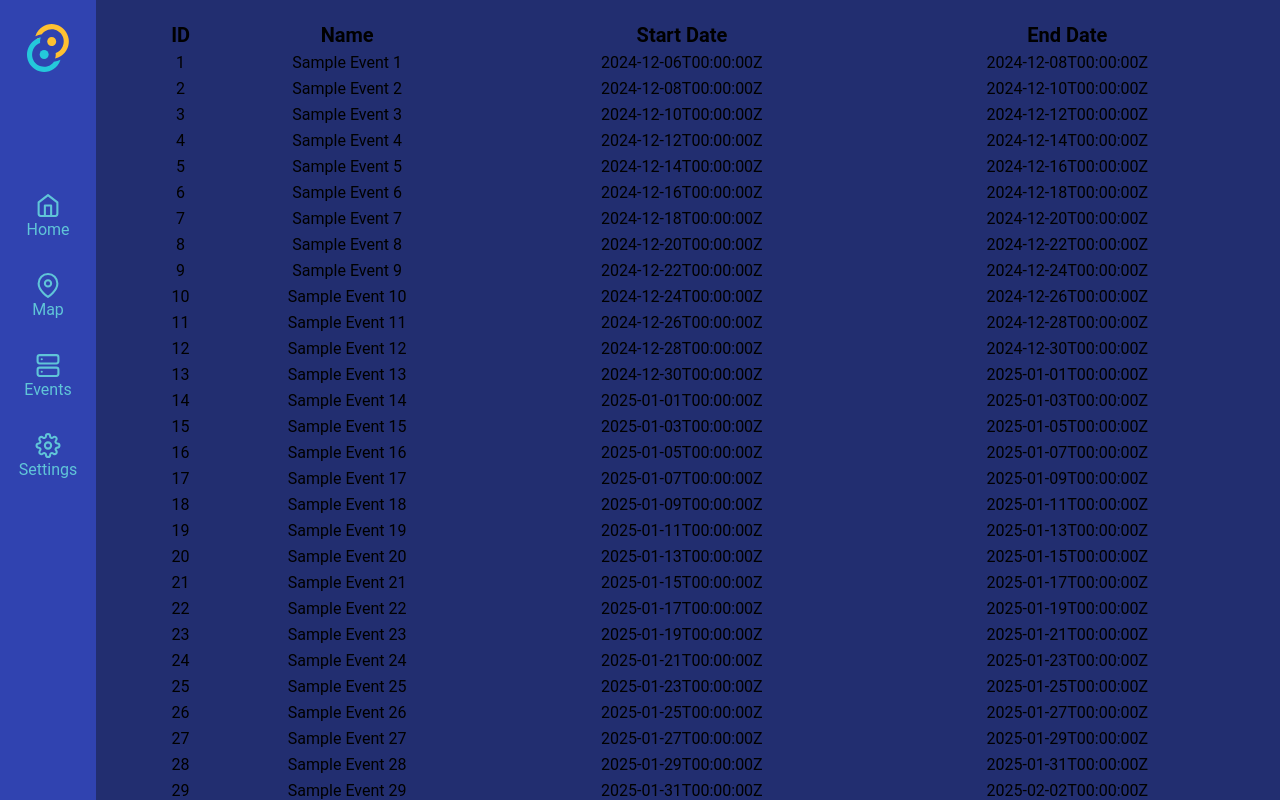
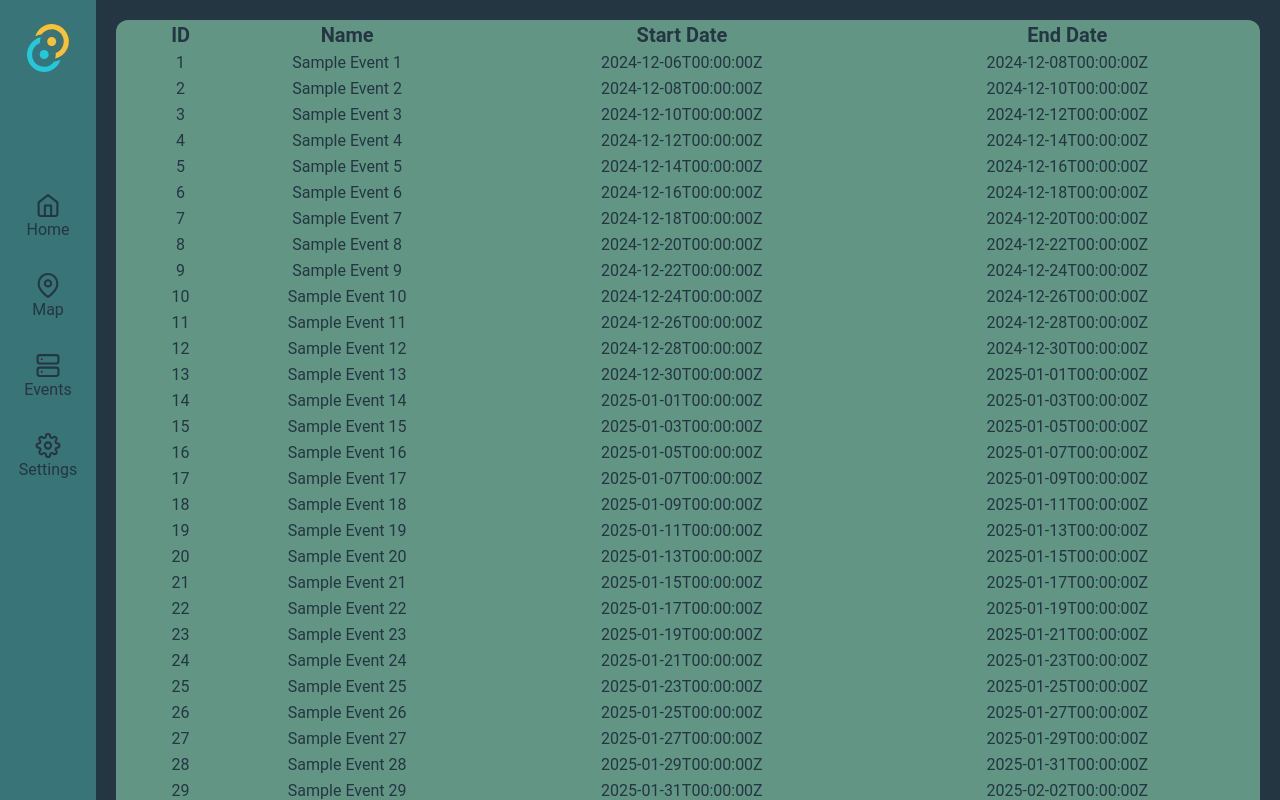
Before and after one commit to SubhayanDas08/ase_grp2, a React (Vite) app in the folder frontend/apps/desktop/: page /events in a window 1280 px wide. Built offline with nearby package versions, Linux system fonts and the light colour scheme.

Commit message:
Updated css styling and variables

```diff
--- a/frontend/apps/desktop/src/App.css
+++ b/frontend/apps/desktop/src/App.css
@@ -3,10 +3,11 @@
 @tailwind utilities;
 
 :root {
-  --main-colour: rgb(34, 46, 112);
-  --secondary-color: rgb(48, 67, 176);
-  --tertiary-color: rgb(96, 197, 216);
-  --highlights: rgb(245, 195, 82);
+  --main-colour: #243642;
+  --secondary-color: #387478;
+  --tertiary-color: #629584;
+  --textLight: #e2f1e7;
+  --textDark: #243642;
 }
 
 body {
@@ -16,8 +17,29 @@ body {
   background-color: var(--main-colour);
 }
 
-.secondaryColour {
+.mainBGColour {
+  background-color: var(--main-colour);
+}
+
+.secondaryBGColour {
   background-color: var(--secondary-color);
+}
+
+.tertiaryBGColour {
+  background-color: var(--tertiary-color);
+}
+
+.textColourDark {
+  color: var(--textDark);
+}
+
+.textColourLight {
+  color: var(--textLight);
+}
+
+.contentContainer {
+  background-color: var(--tertiary-color);
+  border-radius: 12px;
 }
 
 .sidebarContainer {
@@ -33,11 +55,11 @@ body {
   align-items: center;
   justify-content: center;
   margin-bottom: 30px;
-  color: var(--tertiary-color);
+  color: var(--textDark);
 }
 
 .sidebarItems:hover {
-  color: var(--highlights);
+  color: var(--textLight);
   cursor: pointer;
 }
 
```
